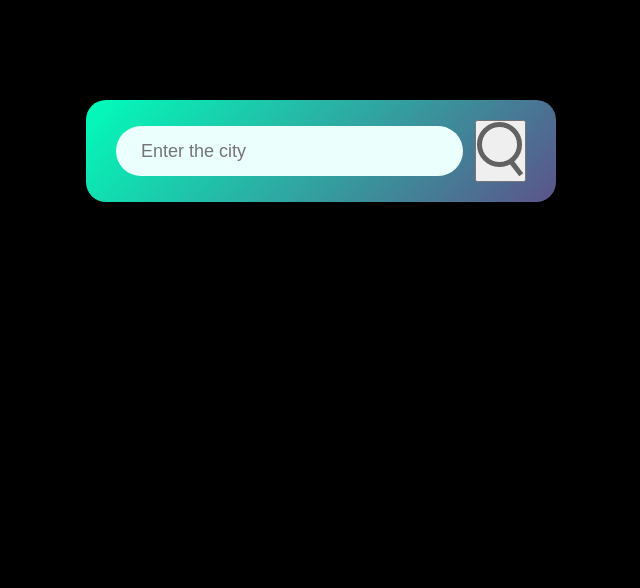
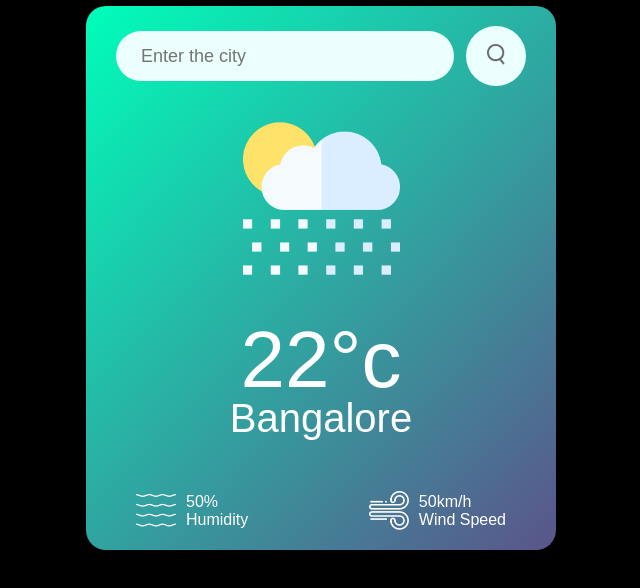
Before and after one commit to FahadShaik/01_Weather_app, a plain HTML site: page index.html in a window 1280 px wide. Shown: the whole page, without its empty margins (319-959 px from the left). Drawn offline with Linux system fonts and the light colour scheme.

Commit message:
Logic using Api for weather and a little styling

```diff
--- a/index.css
+++ b/index.css
@@ -14,7 +14,7 @@ body {
     max-width: 470px;
     background: linear-gradient(134deg, #00feba, #5b548a);
     color: #fff;
-    margin: 100px auto 0;
+    margin: 6px auto 0;
     border-radius: 20px;
     padding: 20px 30px;
     text-align: center;
@@ -39,3 +39,57 @@ body {
     margin-right: 12px;
     font-size: 18px;
 }
+
+.search button {
+    border: 0;
+    outline: 0;
+    background-color: #ebfffc;
+    border-radius: 50%;
+    width: 60px;
+    height: 60px;
+    cursor: pointer;
+}
+
+.search button img {
+    width: 18px;
+}
+
+.weather-icon {
+    width: 100px;
+    margin-top: 30px;
+}
+
+.weather h1 {
+    font-size: 80px;
+    font-weight: 500;
+}
+
+.weather h2 {
+    font-size: 40px;
+    font-weight: 400;
+    margin-top: -10px;
+}
+
+.details {
+    display: flex;
+    align-items: center;
+    justify-content: space-between;
+    padding: 0 20px;
+    margin-top: 50px;
+}
+
+.col {
+    display: flex;
+    align-items: center;
+    text-align: left;
+}
+
+.col img {
+    width: 40px;
+    margin-right: 10px;
+}
+
+.humidity .wind {
+    font-size: 28px;
+    margin-top: -6px;
+}
--- a/index.html
+++ b/index.html
@@ -14,6 +14,28 @@
           <img src="./images/search.png" />
         </button>
       </div>
+      <div class="weather">
+        <img src="./images/rain.png" />
+        <h1 class="temperature">22°c</h1>
+        <h2 class="city">Bangalore</h2>
+        <div class="details">
+          <div class="col">
+            <img src="./images/humidity.png" />
+            <div>
+              <p class="humidity">50%</p>
+              <p class="">Humidity</p>
+            </div>
+          </div>
+          <div class="col">
+            <img src="./images/wind.png" />
+            <div>
+              <p class="wind">50km/h</p>
+              <p class="">Wind Speed</p>
+            </div>
+          </div>
+        </div>
+      </div>
     </div>
   </body>
+  <script src="script.js"></script>
 </html>
--- a/script.js
+++ b/script.js
@@ -0,0 +1,26 @@
+const API_KEY = "0689c82ef7ed513b112b24ce8c10c23e";
+const API_URL =
+  "https://api.openweathermap.org/data/2.5/weather?units=metric&q=";
+
+const searchBox = document.querySelector(".search input");
+console.log(searchBox);
+const searchBtn = document.querySelector(".search button");
+
+const checkWeatherData = async function (city) {
+  const response = await fetch(API_URL + city + `&appId=${API_KEY}`);
+  const data = await response.json();
+
+  const cityDetail = document.querySelector(".city");
+  const temperatureDetail = document.querySelector(".temperature");
+  const humidityDetail = document.querySelector(".humidity");
+  const windDetail = document.querySelector(".wind");
+
+  cityDetail.innerHTML = data.name;
+  temperatureDetail.innerHTML = Math.round(data.main.temp) + "°c";
+  humidityDetail.innerHTML = data.main.humidity + "%";
+  windDetail.innerHTML = data.wind.speed + " km/h";
+};
+
+searchBtn.addEventListener("click", () => {
+  checkWeatherData(searchBox.value);
+});
```
